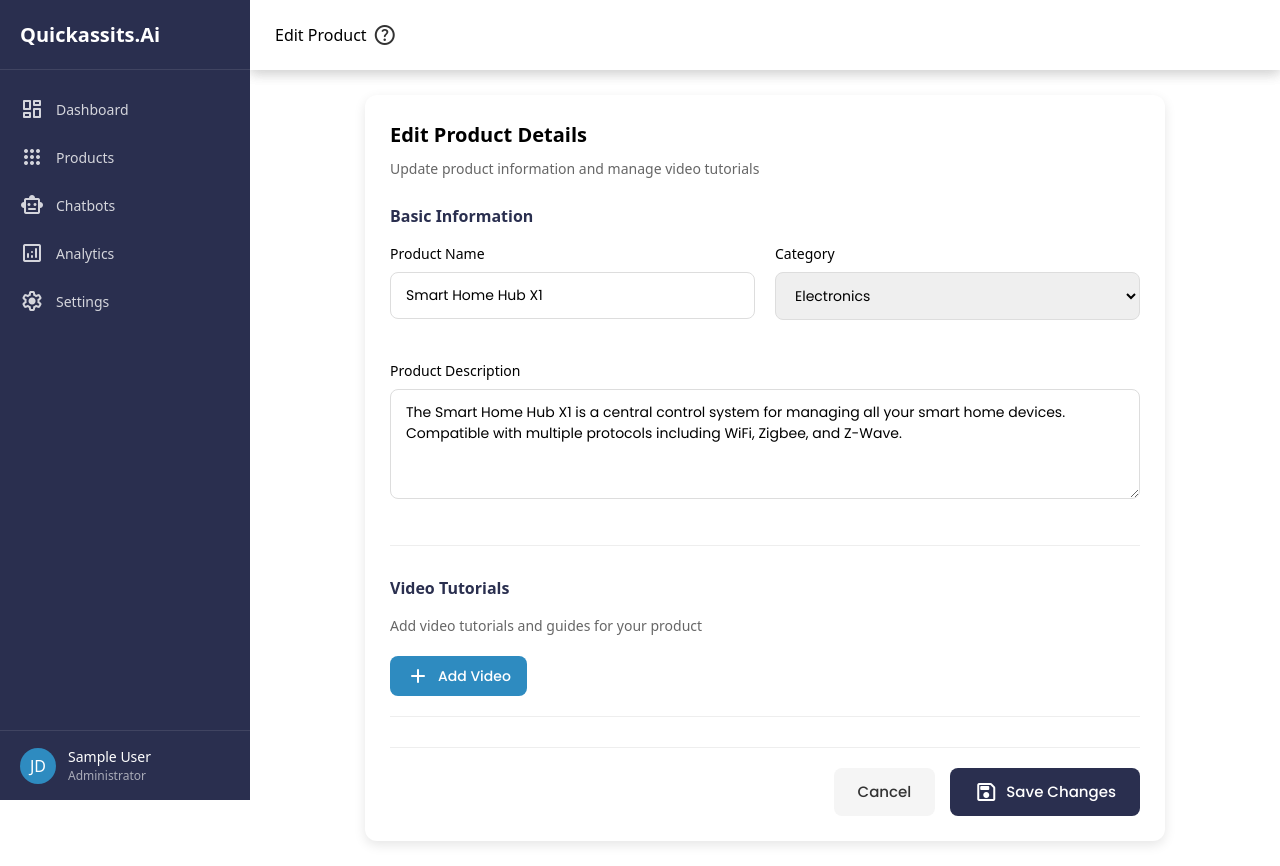
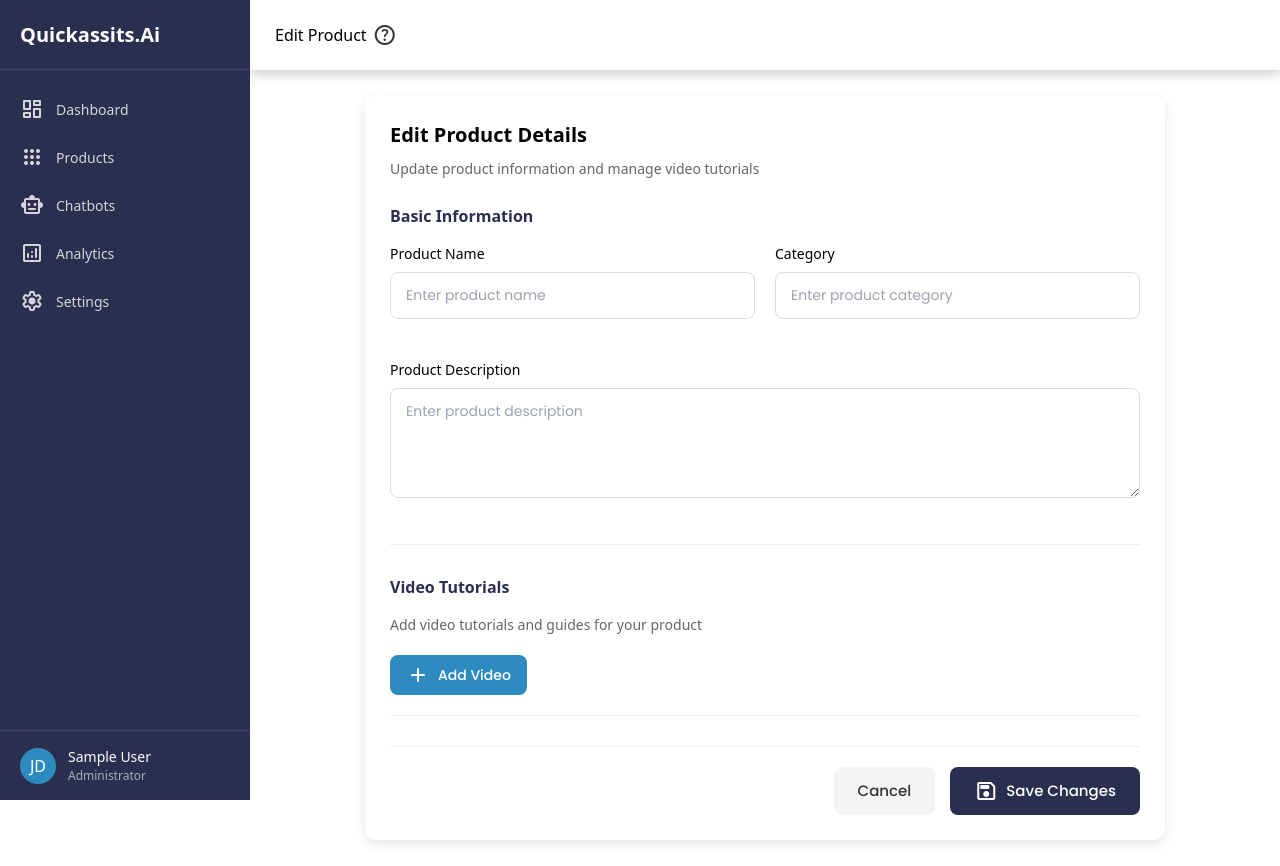
Before and after one commit to Rhushikeshnandodkar/QuickAssist, a React (Vite) app in the folder Client/: page /edit-products/1 in a window 1280 px wide. Built offline with nearby package versions, Linux system fonts and the light colour scheme; no server answers; sample sign-in values are in the browser's storage.

Commit message:
update product added

```diff
--- a/Client/src/components/pages/Productpages/EditProducts.jsx
+++ b/Client/src/components/pages/Productpages/EditProducts.jsx
@@ -1,19 +1,72 @@
-import React from 'react'
-import { useParams } from 'react-router-dom'
+import React, { useEffect, useState } from 'react'
+import { useParams, Link, data } from 'react-router-dom'
+import { useDispatch, useSelector } from 'react-redux'
+import { fetchSingleProduct, updateProduct } from '../../../features/products/productSlice'
 import GlobalStyle from '../../molecules/gloable.style'
 import Sidebar from '../../molecules/Sidebar'
 import Navbar from '../../molecules/Navbar'
 import { EditProductStyle } from './Products.style'
-import { Link } from 'react-router-dom'
+
 function EditProducts() {
-    const {productId} = useParams()
-    console.log(productId)
+  const { productId } = useParams()
+  const dispatch = useDispatch()
+  const { singleProduct, isLoading: productLoading } = useSelector((state) => state.products)
+
+  const [formData, setFormData] = useState({
+    product_name: '',
+    category: '',
+    description: ''
+  })
+
+  useEffect(() => {
+    dispatch(fetchSingleProduct(productId))
+  }, [productId, dispatch])
+
+  useEffect(() => {
+    if (singleProduct?.data) {
+      setFormData({
+        product_name: singleProduct.data.product_name || '',
+        category: singleProduct.data.category || '',
+        description: singleProduct.data.description || ''
+      })
+    }
+  }, [singleProduct])
+
+  const handleChange = (e) => {
+    setFormData({
+      ...formData,
+      [e.target.name]: e.target.value
+    })
+  }
+
+  const handleSubmit = (e) => {
+    e.preventDefault()
+    const data = {
+      product_name: formData.product_name,
+      category: formData.category,
+      description: formData.description
+    }
+
+    dispatch(updateProduct({ productId, formData: data }))
+      .unwrap()
+      .then(res => {
+        console.log('Product updated successfully:', res)
+        // Optional: show success toast or redirect
+      })
+      .catch(err => {
+        console.error('Failed to update product:', err)
+      })
+  }
+
   return (
     <EditProductStyle>
-        <GlobalStyle/>
-        <Sidebar/>
+      <GlobalStyle />
+      <Sidebar />
       <Navbar page={`Edit Product`} />
 
+      {productLoading ? (
+        <div>Loading...</div>
+      ) : (
         <div className="main-content">
           <div className="header">
             <div className="page-title">Edit Product</div>
@@ -23,52 +76,70 @@ function EditProducts() {
               </button>
             </div>
           </div>
+
           <div className="content">
             <div className="form-card">
               <div className="form-header">
                 <div className="form-title">Edit Product Details</div>
                 <div className="form-description">Update product information and manage video tutorials</div>
               </div>
-            <form>
+              <form onSubmit={handleSubmit}>
                 <div className="form-section">
                   <div className="section-title">Basic Information</div>
                   <div className="form-row">
                     <div className="form-col">
                       <div className="form-group">
-                        <label htmlFor="product-name">Product Name</label>
-                        <input type="text" id="product-name" placeholder="Enter product name" defaultValue="Smart Home Hub X1" />
+                        <label htmlFor="product_name">Product Name</label>
+                        <input
+                          type="text"
+                          name="product_name"
+                          id="product_name"
+                          value={formData.product_name}
+                          onChange={handleChange}
+                          placeholder="Enter product name"
+                        />
                       </div>
                     </div>
                     <div className="form-col">
                       <div className="form-group">
-                        <label htmlFor="product-category">Category</label>
-                        <select id="product-category">
-                        <option value="electronics" selected>Electronics</option>
-                        <option value="software">Software</option>
-                        <option value="appliances">Appliances</option>
-                        <option value="tools">Tools</option>
-                        <option value="other">Other</option>
-                        </select>
+                        <label htmlFor="category">Category</label>
+                        <input
+                          type="text"
+                          name="category"
+                          id="category"
+                          value={formData.category}
+                          onChange={handleChange}
+                          placeholder="Enter product category"
+                        />
                       </div>
                     </div>
                   </div>
                   <div className="form-group">
                     <label htmlFor="description">Product Description</label>
-                    <textarea id="description" rows={4} placeholder="Enter product description" defaultValue={"The Smart Home Hub X1 is a central control system for managing all your smart home devices. Compatible with multiple protocols including WiFi, Zigbee, and Z-Wave."} />
+                    <textarea
+                      name="description"
+                      id="description"
+                      rows="4"
+                      value={formData.description}
+                      onChange={handleChange}
+                      placeholder="Enter product description"
+                    />
                   </div>
                 </div>
+
                 <div className="form-section">
                   <div className="section-title">Video Tutorials</div>
-                <div className="form-description" style={{marginBottom: 20}}>Add video tutorials and guides for your product</div>
+                  <div className="form-description" style={{ marginBottom: 20 }}>
+                    Add video tutorials and guides for your product
+                  </div>
                   <div className="video-links">
-
-
-                    <Link to={`/upload-video-link/${productId}`} type="button" className="btn btn-add-video">
-                    <span className="material-symbols-rounded" style={{marginRight: 8}}>add</span>
+                    <Link to={`/upload-video-link/${productId}`} className="btn btn-add-video">
+                      <span className="material-symbols-rounded" style={{ marginRight: 8 }}>add</span>
                       Add Video
                     </Link>
                   </div>
                 </div>
+
                 <div className="form-actions">
                   <button type="button" className="btn btn-secondary">Cancel</button>
                   <button type="submit" className="btn">
@@ -80,7 +151,7 @@ function EditProducts() {
             </div>
           </div>
         </div>
-
+      )}
     </EditProductStyle>
   )
 }
--- a/Client/src/features/products/productSlice.js
+++ b/Client/src/features/products/productSlice.js
@@ -23,6 +23,32 @@ export const uploadProduct = createAsyncThunk("product/upload", async(data, thun
         return thunkAPI.rejectWithValue(err)
     }
 })
+
+// productSlice.js or wherever your thunks are defined
+export const updateProduct = createAsyncThunk(
+  'product/update',
+  async ({ productId, formData }, thunkAPI) => {
+    try {
+      const response = await fetch(`${url}/api/manual/update-product/${productId}/`, {
+        method: 'PATCH',
+        headers: {
+          'Content-Type': 'application/json',
+          Authorization: `Bearer ${localStorage.getItem("userToken")}`,
+        },
+        body: JSON.stringify(formData),
+      })
+
+      if (!response.ok) {
+        throw new Error(`Server error: ${response.status}`)
+      }
+
+      const data = await response.json()
+      return data
+    } catch (error) {
+      return thunkAPI.rejectWithValue(error.message)
+    }
+  }
+)
 
 export const fetchProducts = createAsyncThunk("product/fetchall", async(data, thunkAPI) =>{
   try{
@@ -112,6 +138,18 @@ const productSlice = createSlice({
       state.error = action.payload
     })
 
+    builder.addCase(updateProduct.pending, (state, action) =>{
+      state.isLoading = true
+    })
+    builder.addCase(updateProduct.fulfilled, (state, action) =>{
+      state.isLoading = false,
+      state.singleProduct = action.payload
+    })
+    builder.addCase(updateProduct.rejected, (state, action) =>{
+      state.isLoading = false,
+      state.error = action.payload
+    })
+
 
 
   }
```
Also changed, not shown: 2 other files (tests, documents, lock files or other folders). Lines whose indentation alone changed are shown as unchanged.
